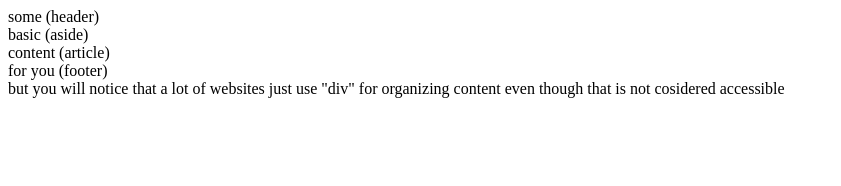
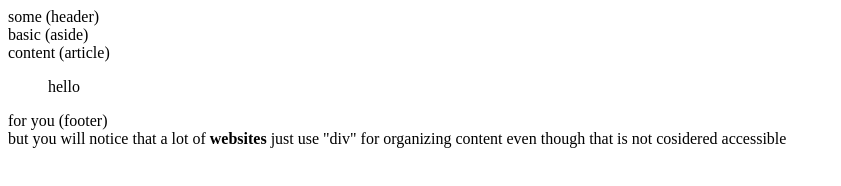
Before and after one commit to vannahrn/intermedia2024, a plain HTML site: page firstproject/index.html in a window 1280 px wide. Shown: the whole page, without its empty margins (0-841 px from the left). Drawn offline with Linux system fonts and the light colour scheme.

Commit message:
added bold, added bq

```diff
--- a/firstproject/index.html
+++ b/firstproject/index.html
@@ -12,7 +12,8 @@
   <header>some (header)</header>
   <aside>basic (aside)</aside>
   <article>content (article)</article>
+  <blockquote>hello</blockquote>
   <footer>for you (footer)</footer>
-  <div>but you will notice that a lot of websites just use "div" for organizing content even though that is not cosidered accessible</div>
+  <div>but you will notice that a lot of <b>websites</b> just use "div" for organizing content even though that is not cosidered accessible</div>
 </body>
 </html>
```
